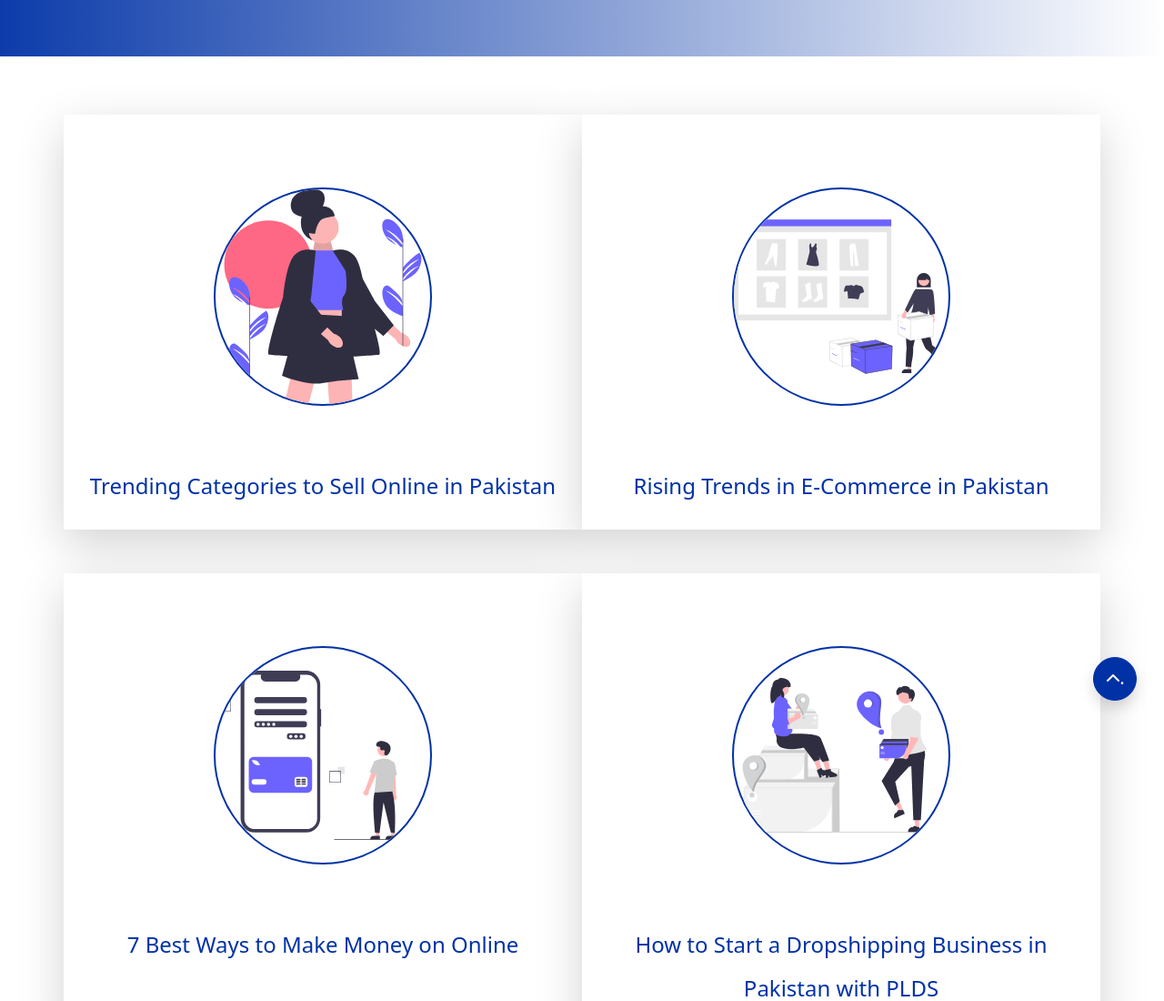
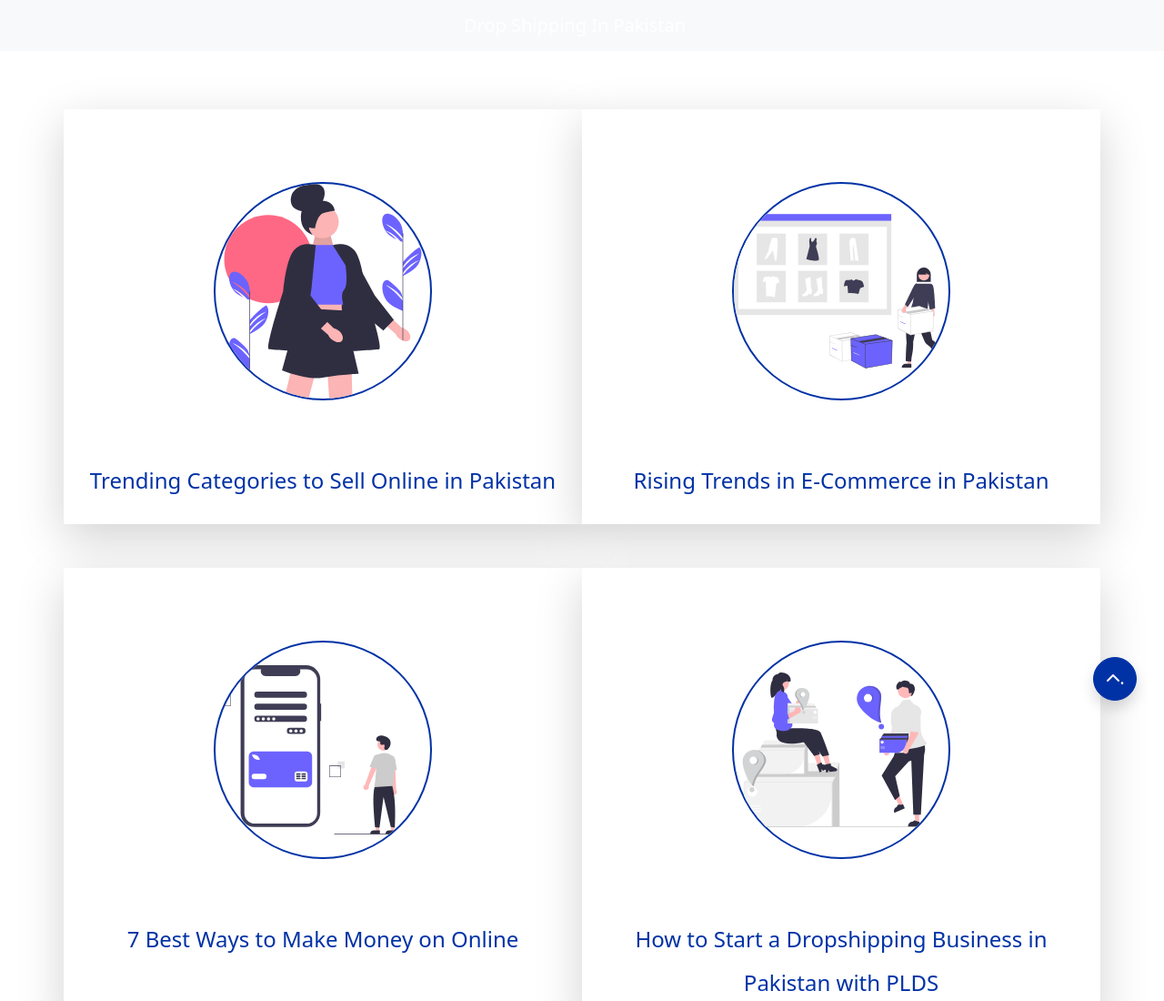
Before and after one commit to Waleed-Web-2000/dropshippingpakistan, a website: page index.html in a window 1280 px wide. Shown: the top 1100 px of the page at 91% size. Drawn offline with Linux system fonts and the light colour scheme.

Commit message:
Update index.html

```diff
--- a/index.html
+++ b/index.html
@@ -14,13 +14,13 @@
   </head>
   <body>
     <!-- begin navbar here -->
-    <nav class="navbar navbar-expand-lg navbar-dark bg-light menu gradient">
+    <nav class="navbar navbar-expand-lg navbar-dark bg-light menu ">
       <div class="container d-flex justify-content-center">
-        <a class="navbar-brand logoo" href="https://www.dropshippinginpakistan.com/">
-          <span class="logooo ">Drop</span>
-          <span class="logooo">Shipping</span>
-          <span class="logooo">In</span>
-          <span class="logooo">Pakistan</span>
+        <a class="navbar-brand" href="https://www.dropshippinginpakistan.com/">
+          <span class=" ">Drop</span>
+          <span class="">Shipping</span>
+          <span class="">In</span>
+          <span class="">Pakistan</span>
         </a>
       </div>
     </nav>
```
